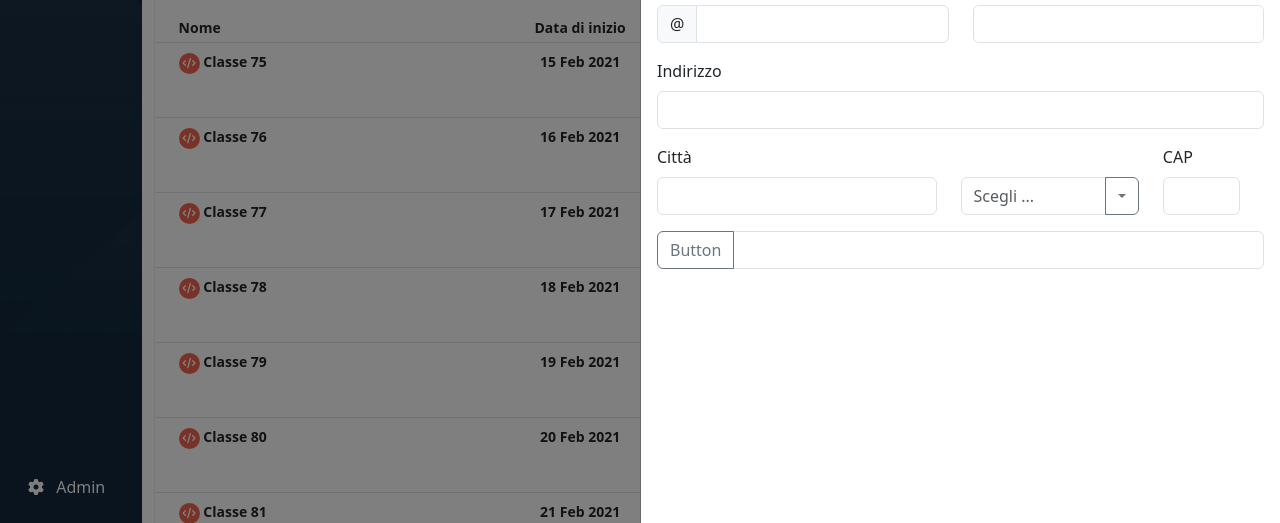
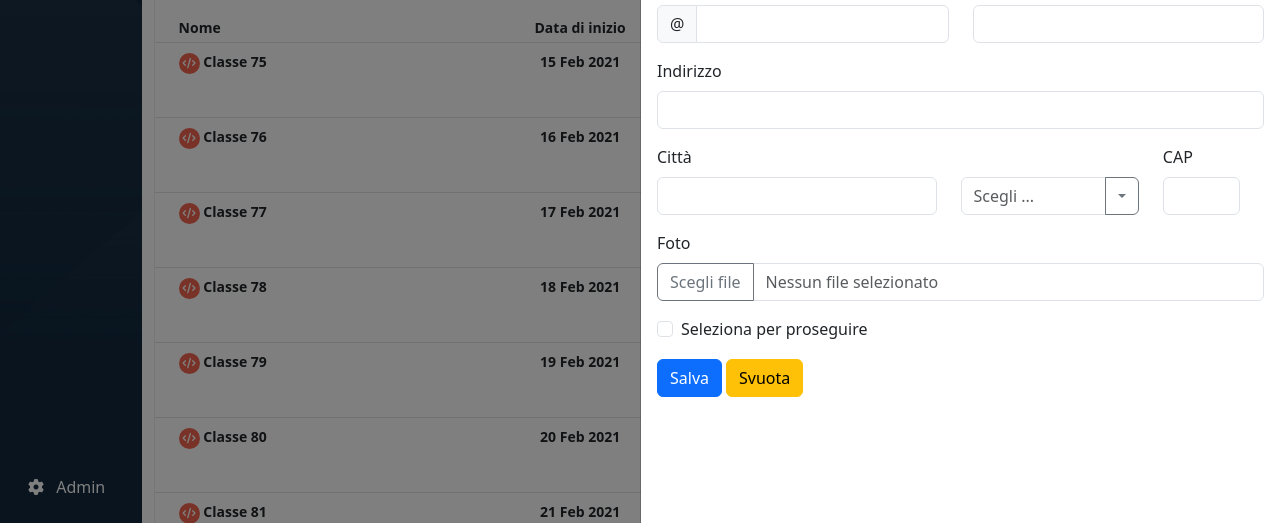
Before and after one commit to Montesi-Yuri/html-css-bootstrap-dashboard, a plain HTML site: page index.html in a window 1280 px wide. Both pictures are taken after a click on the button 1158 px from the left and 105 px from the top of the page. Shown: the part 277-800 px from the top of the page. Drawn offline with nearby package versions, Linux system fonts and the light colour scheme.

Commit message:
Inserito off-canvas

```diff
--- a/css/style.css
+++ b/css/style.css
@@ -69,3 +69,14 @@ aside > div > div a:hover{
 .custom-white-bg{
     background-color: #F7F7F7;
 }
+
+/*
+    RESPONSIVE
+*/
+
+@media screen and (min-width: 768px) {
+
+    .w-md-50{
+        width: 50% !important;
+    }
+}
--- a/index.html
+++ b/index.html
@@ -170,7 +170,7 @@
                                 <i class="fa-solid fa-plus text-white fa-sm"></i>
                             </button>
 
-                            <div class="offcanvas offcanvas-end w-50" tabindex="-1" id="offcanvasExample" aria-labelledby="offcanvasExampleLabel">
+                            <div class="offcanvas offcanvas-end w-100 w-md-50" tabindex="-1" id="offcanvasExample" aria-labelledby="offcanvasExampleLabel">
 
                                 <div class="offcanvas-header">
 
@@ -322,12 +322,43 @@
 
                                         <div class="col-12">
 
-                                            <div class="input-group mb-3">
+                                            <div class="mb-3">
 
-                                                <button class="btn btn-outline-secondary" type="button" id="button-addon1">Button</button>
-                                                <input type="text" class="form-control" placeholder="" aria-label="Example text with button addon" aria-describedby="button-addon1">
+                                                <label class="form-label" for="button-addon3">Foto</label>
+
+                                                <div class="input-group">
+
+                                                    <button class="btn btn-outline-secondary" type="button" id="button-addon3">Scegli file</button>
+                                                    <input type="text" class="form-control" placeholder="Nessun file selezionato" aria-label="Example text with button addon" aria-describedby="button-addon1">
+
+                                                </div>
+                                            </div>
+
+                                        </div>
+
+                                        <div class="col-12 mb-3">
+
+                                            <div class="form-check">
+
+                                                <input class="form-check-input" type="checkbox" value="" id="flexCheckDefault">
+                                                <label class="form-check-label" for="flexCheckDefault">
+                                                  Seleziona per proseguire
+                                                </label>
 
                                             </div>
+
+                                        </div>
+
+                                        <div class="col-12 d-flex mb-3">
+
+                                            <div>
+                                                <button class="btn btn-primary me-1" type="submit">Salva</button>
+                                            </div>
+
+                                            <div>
+                                                <button class="btn btn-warning" type="button">Svuota</button>
+                                            </div>
+
 
                                         </div>
 
```
